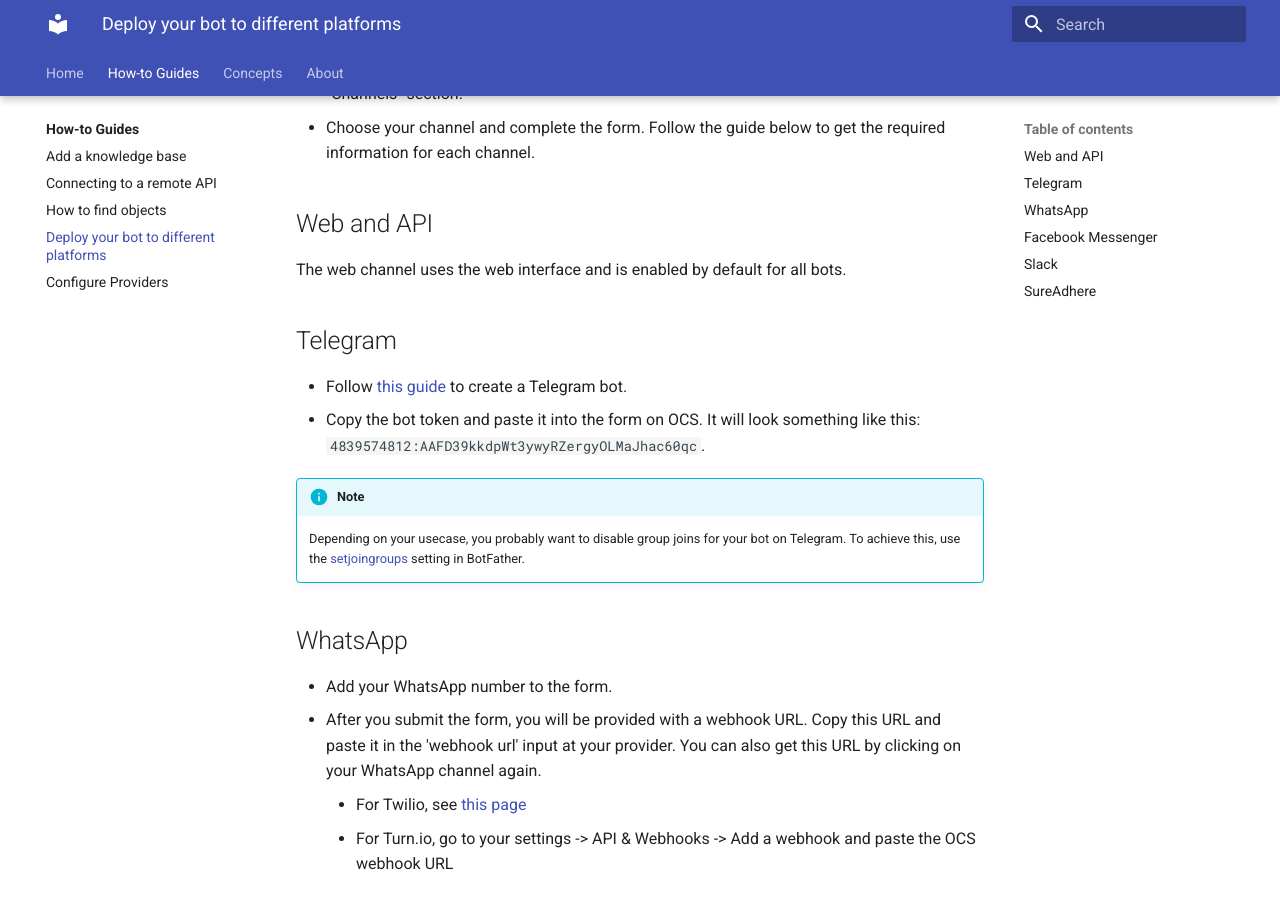
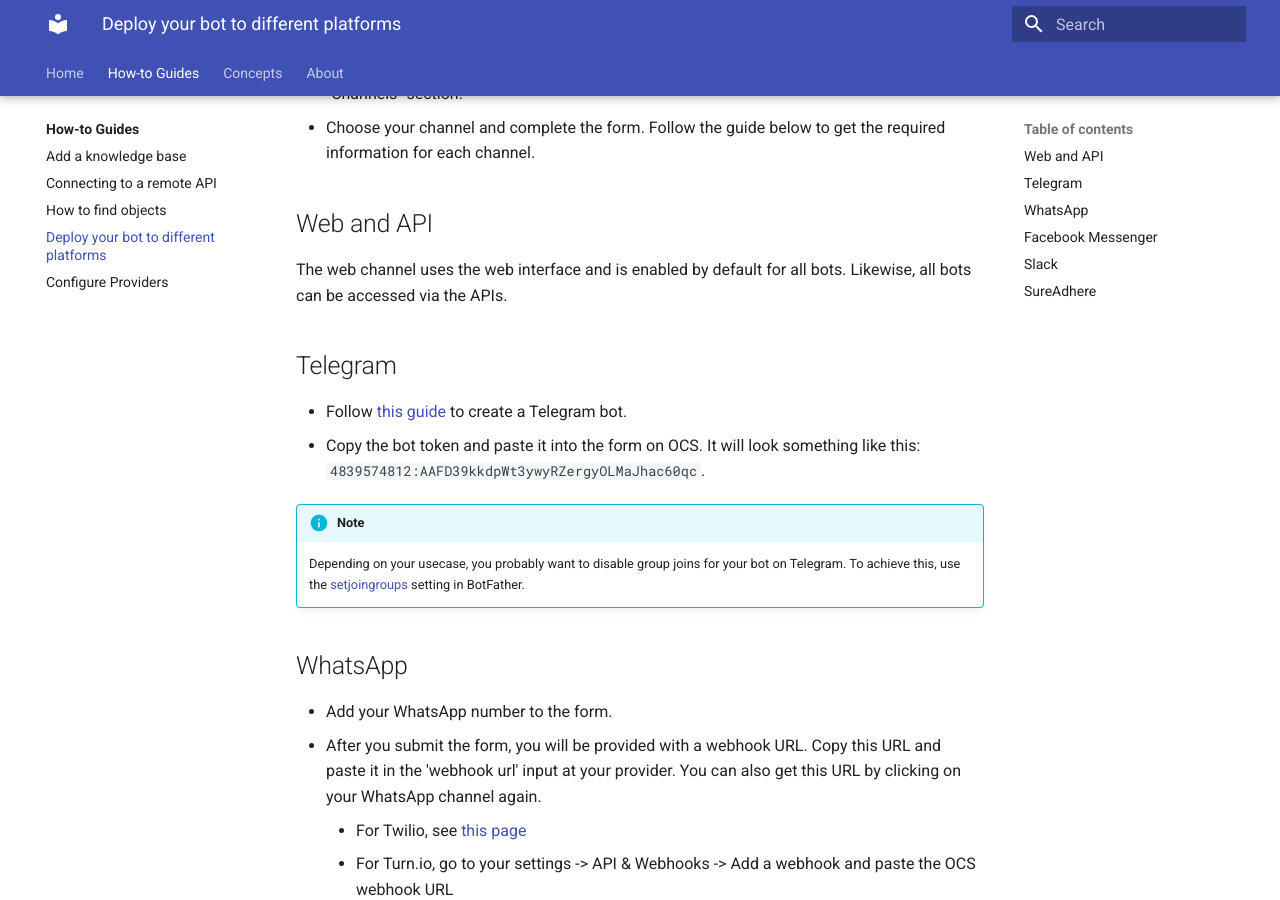
Before and after one commit to dimagi/open-chat-studio-docs, an MkDocs documentation site: the page built from docs/how-to/deploy_to_different_channels.md, in a window 1280 px wide and 900 px high, scrolled down 414 px. Built offline with MkDocs 1.6.1 and Material for MkDocs 9.7.7, drawn with Linux system fonts in a browser that asks for light colours.

Commit message:
Update docs/how-to/deploy_to_different_channels.md
Co-authored-by: Simon Kelly <skelly@dimagi.com>

```diff
--- a/docs/how-to/deploy_to_different_channels.md
+++ b/docs/how-to/deploy_to_different_channels.md
@@ -11,7 +11,7 @@
 - Choose your channel and complete the form. Follow the guide below to get the required information for each channel.
 
 ## Web and API
-The web channel uses the web interface and is enabled by default for all bots.
+The web channel uses the web interface and is enabled by default for all bots. Likewise, all bots can be accessed via the APIs.
 
 ## Telegram
 - Follow [this guide][1] to create a Telegram bot.
```
